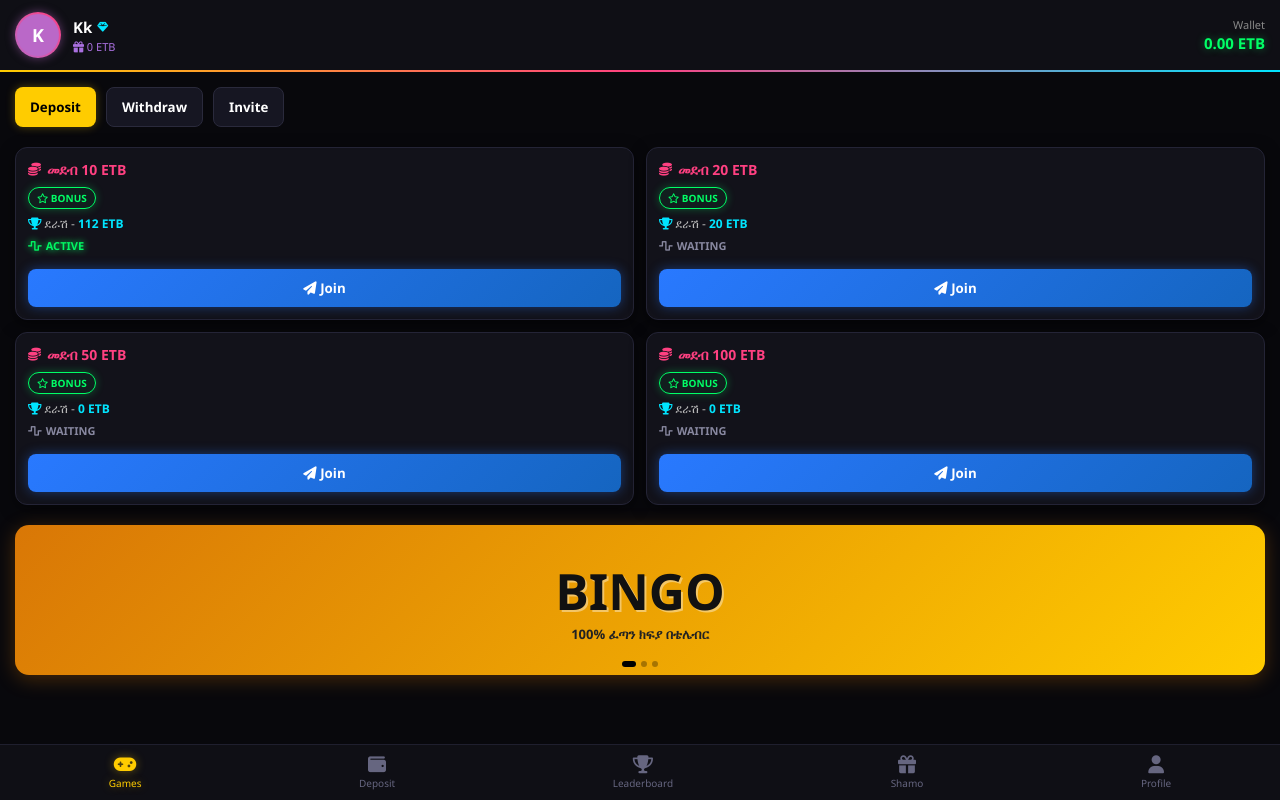
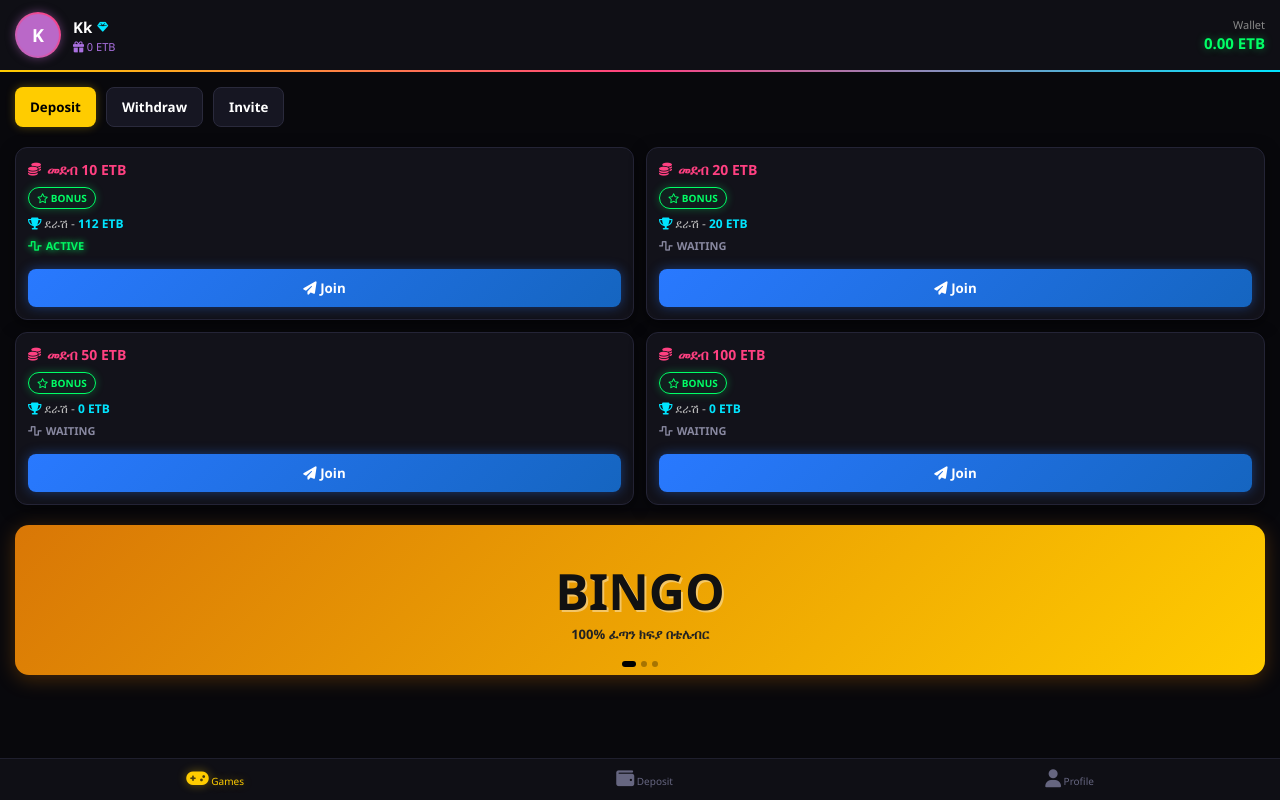
Before and after one commit to wasega/pro-bingo, a plain HTML site: page index.html in a window 1280 px wide. Drawn offline with nearby package versions, Linux system fonts and the light colour scheme; a script that the page names is missing.

Commit message:
Update index.html

```diff
--- a/index.html
+++ b/index.html
@@ -214,11 +214,18 @@
 
     <!-- Bottom Navigation Bar -->
     <nav class="bottom-nav">
-        <button class="nav-btn active" onclick="switchTab('gamesTab', this)"><i class="fa-solid fa-gamepad"></i><br>Games</button>
-        <button class="nav-btn" onclick="switchTab('depositTab', this)"><i class="fa-solid fa-wallet"></i><br>Deposit</button>
-        <button class="nav-btn" onclick="switchTab('leaderboardTab', this)"><i class="fa-solid fa-trophy"></i><br>Leaderboard</button>
-        <button class="nav-btn" onclick="switchTab('shamoTab', this)"><i class="fa-solid fa-gift"></i><br>Shamo</button>
-        <button class="nav-btn" onclick="switchTab('profileTab', this)"><i class="fa-solid fa-user"></i><br>Profile</button>
+        <button class="nav-btn active" onclick="switchTab('gamesTab', this)">
+    <i class="fa-solid fa-gamepad"></i>
+    <span>Games</span>
+</button>
+<button class="nav-btn" onclick="switchTab('depositTab', this)">
+    <i class="fa-solid fa-wallet"></i>
+    <span>Deposit</span>
+</button>
+<button class="nav-btn" onclick="switchTab('profileTab', this)">
+    <i class="fa-solid fa-user"></i>
+    <span>Profile</span>
+</button>
     </nav>
 
     <!-- SDK Links -->
```
